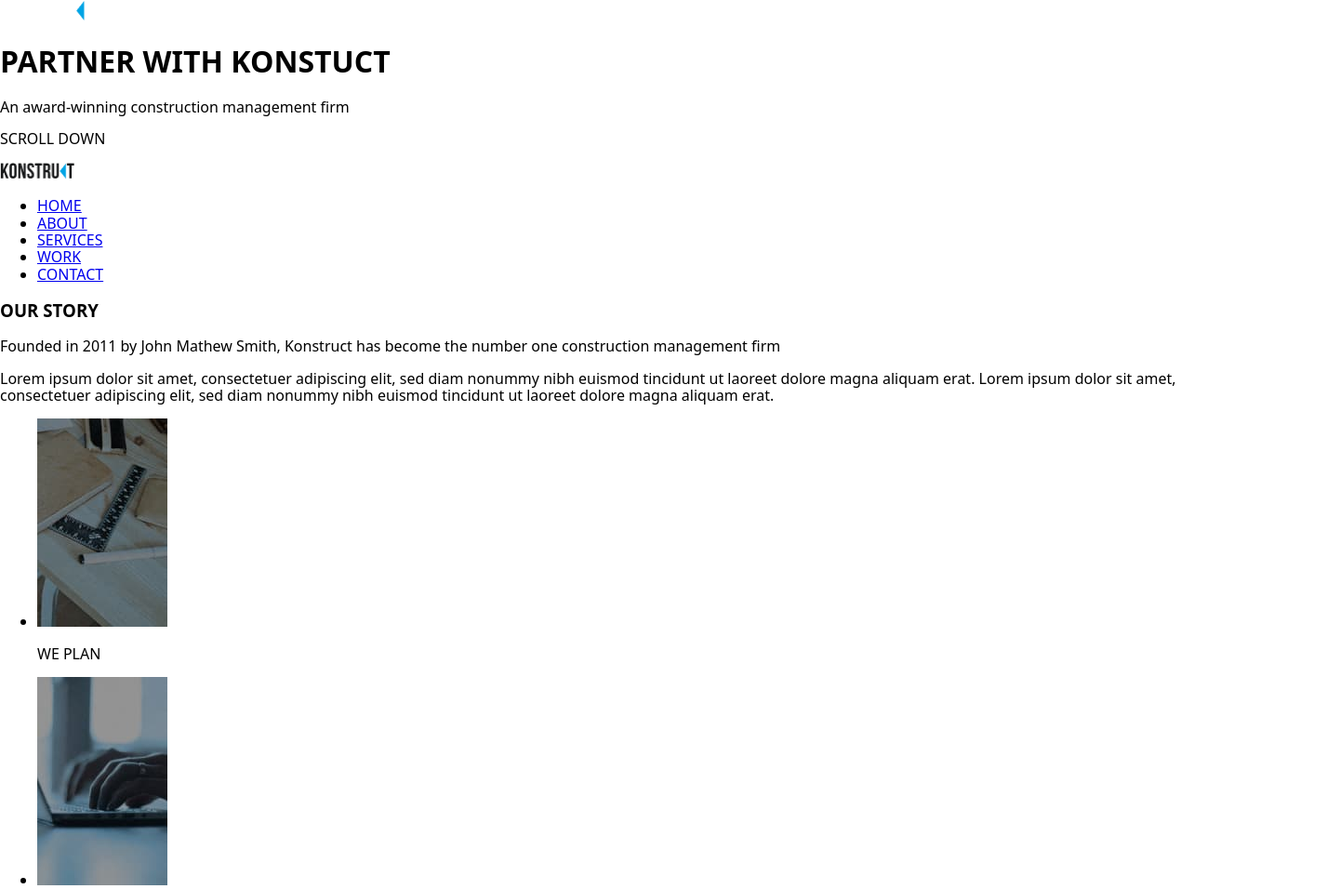
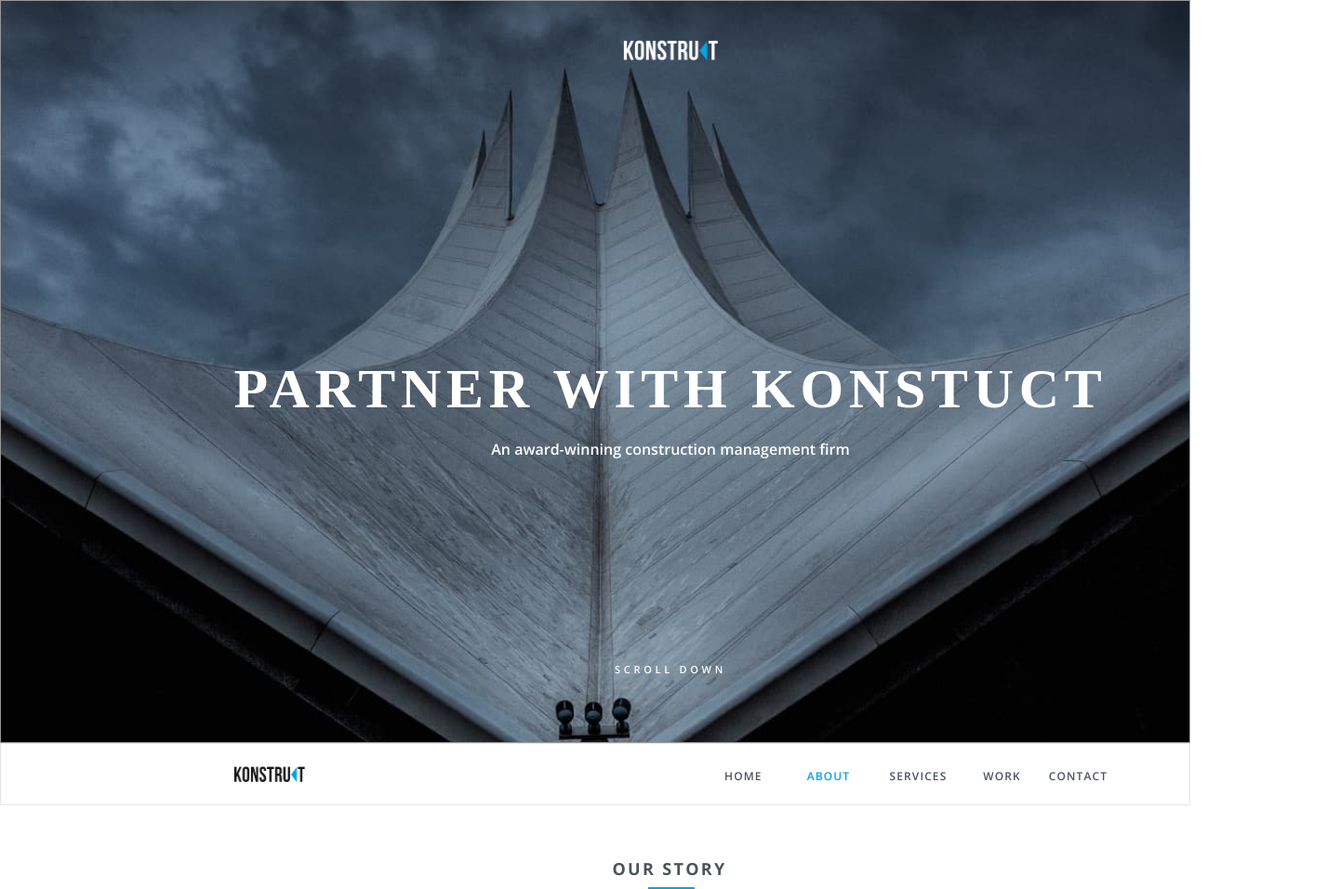
Before and after one commit to ZorynaPolishchuk/konstruct-template, a plain HTML site: page index.html in a window 1280 px wide. Shown: the top 956 px of the page at 93% size, 1441 px wide, since content can reach past the window. Drawn offline with nearby package versions, Linux system fonts and the light colour scheme; files that its build step writes are made by us from their sources.

Commit message:
add new style for first section

```diff
--- a/index.html
+++ b/index.html
@@ -11,14 +11,14 @@
     <link rel="stylesheet" href="https://cdnjs.cloudflare.com/ajax/libs/modern-normalize/1.1.0/modern-normalize.min.css"
         integrity="sha512-wpPYUAdjBVSE4KJnH1VR1HeZfpl1ub8YT/NKx4PuQ5NmX2tKuGu6U/JRp5y+Y8XG2tV+wKQpNHVUX03MfMFn9Q=="
         crossorigin="anonymous" referrerpolicy="no-referrer" />
-    <link rel="stylesheet" href="./sass/main.scss>
+    <link rel="stylesheet" href="./css/main.min.css">
 </head>
 <body>
     <!----------------------HEADER MENU------------->
     <header class="header">
         <div class="container header-container">
             <a class="link header-logo" href="#"><img class="header-logo__img"
-                    src="./images/konstruct-logo.png" alt="konstruct logo white" width="101.62" height="23"></a>
+                    src="./images/konstruct-logo.png" alt="konstruct logo white"></a>
             <h1 class="header__main-title">PARTNER WITH KONSTUCT</h1>
             <p class="header__after-title">An award-winning construction management firm</p>
             <p class="header__end-title">SCROLL DOWN</p>
@@ -31,14 +31,14 @@
                 src="./images/navbar-logo.png" alt="konstruct logo black" width="79.53" height="18"></a>
             <nav class="site-nav">
                 <ul class="list site-list">
-                    <li class="site-list__item">
+                    <li class="site-list__item--home">
                         <a class="link site-list__link" href="#">HOME</a>
                     </li>
-                    <li class="site-list__item">
+                    <li class="site-list__item--about">
                         <a class="link site-list__link current" href="#">ABOUT</a>
                     </li>
-                    <li class="site-list__item"><a class="link site-list__link" href="#">SERVICES</a></li>
-                    <li class="site-list__item"><a class="link site-list__link" href="#">WORK</a></li>
+                    <li class="site-list__item--services"><a class="link site-list__link" href="#">SERVICES</a></li>
+                    <li class="site-list__item--work"><a class="link site-list__link" href="#">WORK</a></li>
                     <li class="site-list__item"><a class="link site-list__link" href="#">CONTACT</a></li>
                 </ul>
             </nav>
--- a/sass/base/_common.scss
+++ b/sass/base/_common.scss
@@ -1,5 +1,5 @@
 body {
   font-family: 'Open Sans', sans-serif;
-  //   background-color: var(--basic-background-color);
-  //   color: var(--primary-text-color);
+  background-color: var(--basic-bg-color);
+  color: var(--accent-text-color);
 }
--- /dev/null
+++ b/sass/components/_container.scss
@@ -0,0 +1,6 @@
+.container {
+  margin: 0 auto;
+  width: 1440px;
+  padding-left: 250px;
+  padding-right: 250px;
+}
--- /dev/null
+++ b/sass/layout/_about.scss
@@ -0,0 +1,23 @@
+.about-container {
+  padding-top: 58px;
+  padding-bottom: 118px;
+}
+.about-title {
+  display: flex;
+  align-items: center;
+  justify-content: center;
+  margin-bottom: 81px;
+  @include font(700, 18px, 1.17, 2.30625px);
+  text-align: center;
+  color: var(--accent-text-color);
+  position: relative;
+  &::after {
+    content: '';
+    width: 50px;
+    height: 2px;
+    position: absolute;
+    background-color: var(--accent-color);
+    left: 447px;
+    bottom: -11px;
+  }
+}
--- /dev/null
+++ b/sass/layout/_header.scss
@@ -0,0 +1,43 @@
+.header {
+  background-color: var(--header-bg-color);
+  border: 1px solid var(--header-border-color);
+  box-sizing: border-box;
+  background-image: url(../images/background-main-img.jpg);
+  background-repeat: no-repeat;
+  background-position: center;
+  background-size: cover;
+}
+.header-container {
+  padding-top: 41.6px;
+  padding-bottom: 71px;
+  display: flex;
+  flex-direction: column;
+}
+.header-logo {
+  display: flex;
+  align-items: center;
+  justify-content: center;
+  margin-bottom: 317px;
+}
+.header-logo__img {
+  width: 101.62px;
+  height: 23px;
+}
+.header__main-title {
+  font-family: BebasNeueBold;
+  @include font(700, 60px, 1.17, 5.70937px);
+  text-align: center;
+  color: var(--title-text-color);
+  margin-bottom: 21px;
+}
+.header__after-title {
+  @include font(600, null, 1.1875, null);
+  text-align: center;
+  color: var(--title-text-color);
+  margin-bottom: 221px;
+}
+.header__end-title {
+  @include font(600, 11px, 1.18, 3.7px);
+  text-align: center;
+  color: var(--title-text-color);
+}
--- /dev/null
+++ b/sass/layout/_navbar.scss
@@ -0,0 +1,48 @@
+.navbar {
+  background-color: var(--basic-bg-color);
+  border: 1px solid var(--basic-border-color);
+  box-sizing: border-box;
+}
+.navbar-container {
+  padding-top: 24px;
+  padding-bottom: 23px;
+  @extend %centrFlex;
+  justify-content: center;
+}
+.navbar-logo {
+  @extend %centrFlex;
+  justify-content: center;
+  margin-right: 450.97px;
+}
+.navbar-logo__img {
+  width: 79.53px;
+  height: 18px;
+}
+.site-nav {
+  @extend %centrFlex;
+  justify-content: center;
+}
+.site-list {
+  display: flex;
+  align-items: center;
+}
+.site-list__item--home {
+  margin-right: 48px;
+}
+.site-list__item--about {
+  margin-right: 42.5px;
+}
+.site-list__item--services {
+  margin-right: 39px;
+}
+.site-list__item--work {
+  margin-right: 30px;
+}
+.site-list__link {
+  color: var(--accent-text-color);
+  @include font(600, 12px, 1.17, 1.09091px);
+}
+.current {
+  color: var(--accent-color);
+  position: relative;
+}
--- a/sass/main.scss
+++ b/sass/main.scss
@@ -1,15 +1,15 @@
 @import './base/common';
 @import './base/reset';
-// @import './utils/vars';
-// @import './utils/mixins';
-// @import './utils/placeholders';
-// @import './utils/hidden';
+@import './utils/vars';
+@import './utils/mixins';
+@import './utils/placeholders';
+@import './utils/hidden';
 
-// @import './components/container';
+@import './components/container';
 
-// @import './layout/header';
-// @import './layout/hero';
-// @import './layout/products';
+@import './layout/header';
+@import './layout/navbar';
+@import './layout/about';
 // @import './layout/about';
 // @import './layout/advantages';
 // @import './layout/gallery';
--- /dev/null
+++ b/sass/utils/_hidden.scss
@@ -0,0 +1,12 @@
+.visually-hidden {
+  position: absolute;
+  white-space: nowrap;
+  width: 1px;
+  height: 1px;
+  overflow: hidden;
+  border: 0;
+  padding: 0;
+  clip: rect(0 0 0 0);
+  clip-path: inset(50%);
+  margin: -1px;
+}
--- /dev/null
+++ b/sass/utils/_mixins.scss
@@ -0,0 +1,13 @@
+@mixin font($f-w: 400, $f-s: 16px, $l-h: 1.5, $l-s: 0.426667px) {
+  font-weight: $f-w;
+  font-size: $f-s;
+  line-height: $l-h;
+  letter-spacing: $l-s;
+}
+
+@mixin centrAbsolut() {
+  position: absolute;
+  top: 50%;
+  left: 50%;
+  transform: translate(-50%, -50%);
+}
--- /dev/null
+++ b/sass/utils/_placeholders.scss
@@ -0,0 +1,4 @@
+%centrFlex {
+  display: flex;
+  align-items: center;
+}
--- /dev/null
+++ b/sass/utils/_vars.scss
@@ -0,0 +1,22 @@
+:root {
+  /* ---------------Accent color--------------- */
+  --accent-color: #00a4e5;
+  --accent-text-color: #48555b;
+
+  /* -------------Background color------------- */
+  --basic-bg-color: #ffffff;
+  --second-bg-color: #171819;
+  --footer-bg-color: #141a20;
+  --header-bg-color: #d8d8d8;
+
+  /* -----------------Text color--------------- */
+  --title-text-color: #ffffff;
+
+  /* ----------------Stroke color-------------- */
+  --basic-border-color: #e6e6e6;
+  --header-border-color: #979797;
+
+  /* ----------------Animation----------------- */
+  --transition-duration: 250ms;
+  --transition-timing-function: cubic-bezier(0.4, 0, 0.2, 1);
+}
```
Also changed, not shown: css/main.css, css/main.min.css, package-lock.json (deleted), sass/main.css (deleted), 3 other files.
